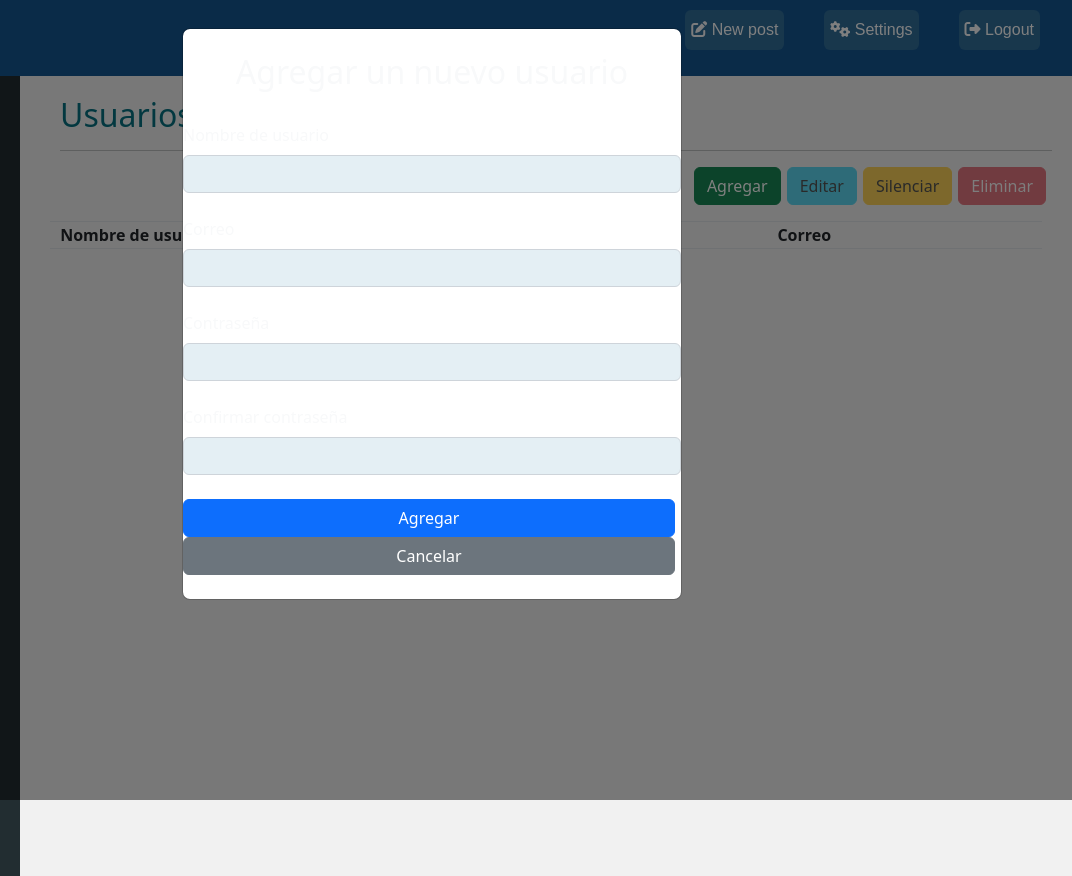
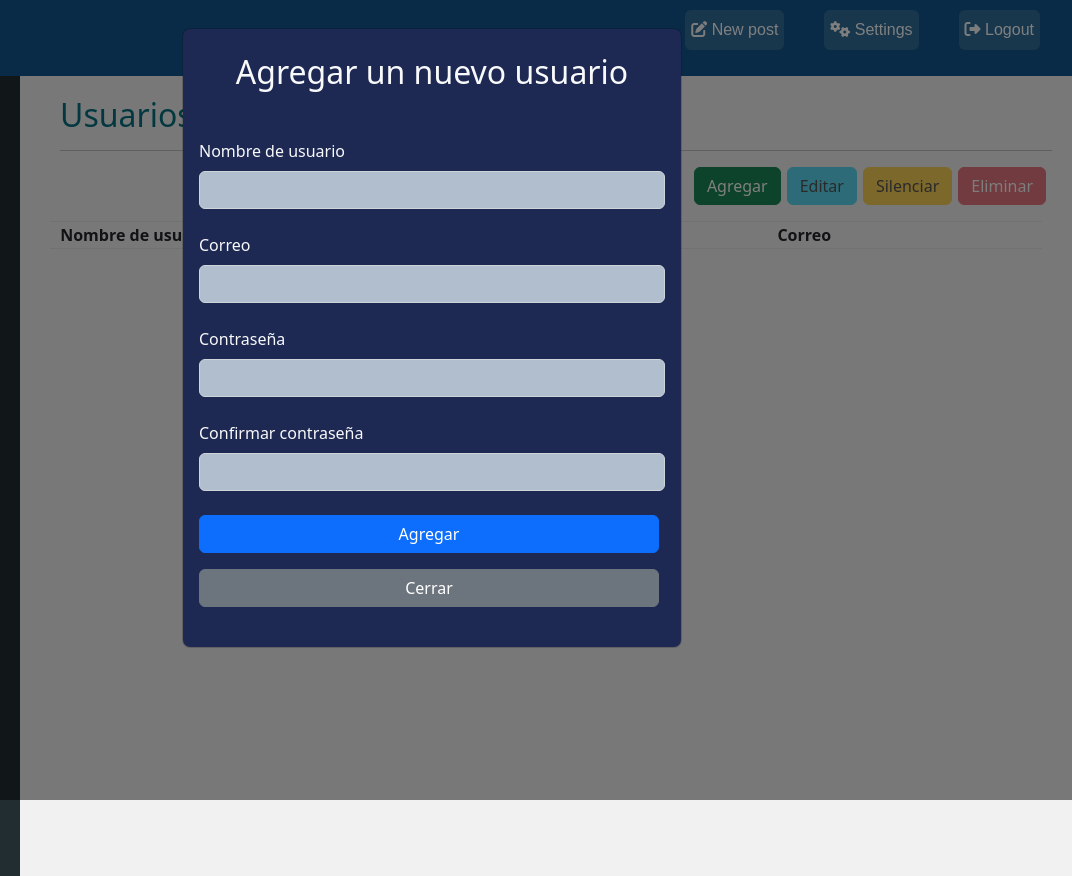
Before and after one commit to lm21009UES/blogContributors, a plain HTML site: page html/admin/admin.html in a window 1280 px wide. Both pictures are taken after typing "Sample" into the empty fields and a click on the button "Agregar". Shown: the full height of the page, 208-1280 px from the left. Drawn offline with nearby package versions, Linux system fonts and the light colour scheme.

Commit message:
Rediseñado formulario de registro de usuario popup

```diff
--- a/html/admin/admin.html
+++ b/html/admin/admin.html
@@ -123,13 +123,13 @@
     </div>
 </div>
 
-<!-- Modal -->
+<!-- Modal: agregar un nuevo usuario -->
 <div class="modal fade" id="staticBackdrop" data-bs-backdrop="static" data-bs-keyboard="false" tabindex="-1" aria-labelledby="staticBackdropLabel" aria-hidden="true">
     <div class="modal-dialog">
-        <div class="modal-content">
+        <div class="modal-content" style="background-color: rgb(29, 40, 83)">
             <h2 class="text-center py-4 text-light">Agregar un nuevo usuario</h2>
             <!--Formulario de registro-->
-            <form action="#" class="action">
+            <form action="#" class="action m-3">
                 <div class="mb-4">
                     <label for="validationCustomUsername" class="form-label text-light">Nombre de usuario</label>
                     <input type="text" class="form-control" id="validationCustomUsername" style="background:rgba(220, 235, 241, 0.774);" onkeydown="enableButton()">
@@ -158,7 +158,7 @@
                 <!--Button-->
                 <div class="d-grid mb-4">
                     <button type="submit" class="btn btn-primary" Signup-button>Agregar</button>
-                    <button type="button" class="btn btn-secondary" data-bs-dismiss="modal" cancell-button>Cancelar</button>
+                    <button type="button" class="btn btn-secondary mt-3" data-bs-dismiss="modal" cancell-button>Cerrar</button>
                 </div>
             </form>
         </div>
--- a/js/admin/actions/create.js
+++ /dev/null
@@ -1,3 +0,0 @@
-export const createNewUser = (e) => {
-
-};
--- a/js/admin/event.js
+++ b/js/admin/event.js
@@ -1,7 +1,5 @@
 import {readData} from "./actions/read.js";
-// import createNewUser from "./actions/create.js";
 
-const btnAddUser = document.querySelector("[add-user-button]");
 const btnEditUser = document.querySelector("[edit-info-button]");
 const btnMuteUser = document.querySelector("[mute-user-button]");
 const btnDeleteUser = document.querySelector("[delete-user-button]");
```
Also changed, not shown: js/admin/actions/read.js (line endings or trailing spaces).
